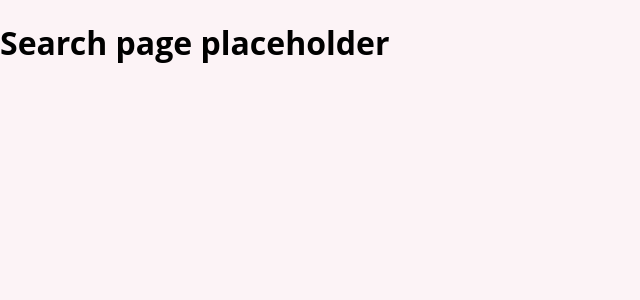
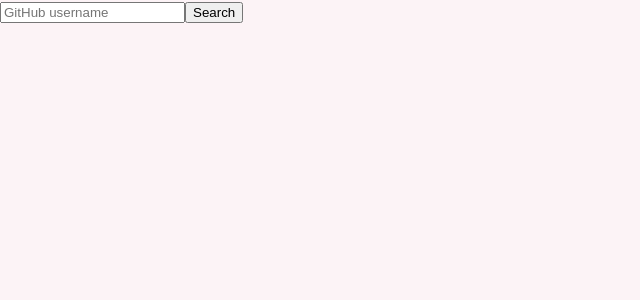
Before and after one commit to Waryks/git-hub-gist-proj, a React (Create React App) app in the folder git-hub-gist-reaction/: page /search in a window 1280 px wide. Shown: the top 300 px of the page, without its empty margins (0-640 px from the left). Built offline with nearby package versions, Linux system fonts and the light colour scheme.

Commit message:
Added functional search bar for gists users.

```diff
--- a/git-hub-gist-reaction/src/App.js
+++ b/git-hub-gist-reaction/src/App.js
@@ -1,4 +1,4 @@
-import { Route, Routes, BrowserRouter } from 'react-router-dom';
+import { Route, Routes } from 'react-router-dom';
 import React  from 'react';
 
 import HomePage from './pages/Home';
@@ -8,14 +8,12 @@ import SearchPage from './pages/Search';
 
 function App() {
   return (
-    <BrowserRouter>
-      <Routes>
-        <Route exact path='/' element={<HomePage />} />
-        <Route path='/search' element={<SearchPage />} />
-        <Route path='/gists/:user' element={<ShowGistsPage />} />
-        <Route path='/gist/:id' element={<DetailPage />} />
-      </Routes>
-    </BrowserRouter>
+    <Routes>
+      <Route exact path='/' element={<HomePage />} />
+      <Route path='/search' element={<SearchPage />} />
+      <Route path='/gists/:user' element={<ShowGistsPage />}/>
+      <Route path='/gist/:id' element={<DetailPage />} />
+    </Routes>
   );
 }
 
--- a/git-hub-gist-reaction/src/index.js
+++ b/git-hub-gist-reaction/src/index.js
@@ -2,8 +2,11 @@ import React from 'react';
 import ReactDOM from 'react-dom/client';
 import './index.css';
 import App from './App';
+import { BrowserRouter } from 'react-router-dom';
 
 const root = ReactDOM.createRoot(document.getElementById('root'));
 root.render(
+  <BrowserRouter>
     <App />
+  </BrowserRouter>
 );
--- a/git-hub-gist-reaction/src/pages/Home.js
+++ b/git-hub-gist-reaction/src/pages/Home.jsx
@@ -1,7 +1,6 @@
 import React from 'react';
 
 function HomePage(){
-
 
     return(
         <h1>
--- a/git-hub-gist-reaction/src/pages/Search.js
+++ /dev/null
@@ -1,12 +0,0 @@
-import React from 'react';
-
-function SearchPage(){
-
-    return(
-        <h1>
-            Search page placeholder
-        </h1>
-    );
-}
-
-export default SearchPage;
--- /dev/null
+++ b/git-hub-gist-reaction/src/pages/Search.jsx
@@ -0,0 +1,28 @@
+import React, { useState } from 'react';
+import { useNavigate } from "react-router-dom";
+
+function SearchPage(){
+    const [user, setUser] = useState("");
+    const navigate = useNavigate();
+
+    function handleSearch(event){
+        navigate(`/gists/${user}`)
+    };
+
+    return(
+        <div>
+            <form>
+                <input
+                    value={user}
+                    placeholder="GitHub username"
+                    onChange={event => setUser(event.target.value)}
+                />
+                <button onClick={handleSearch}>
+                    Search
+                </button>
+            </form>
+        </div>
+    );
+}
+
+export default SearchPage;
```
Also changed, not shown: git-hub-gist-reaction/src/pages/Detail.jsx (renamed from git-hub-gist-reaction/src/pages/Detail.js).
